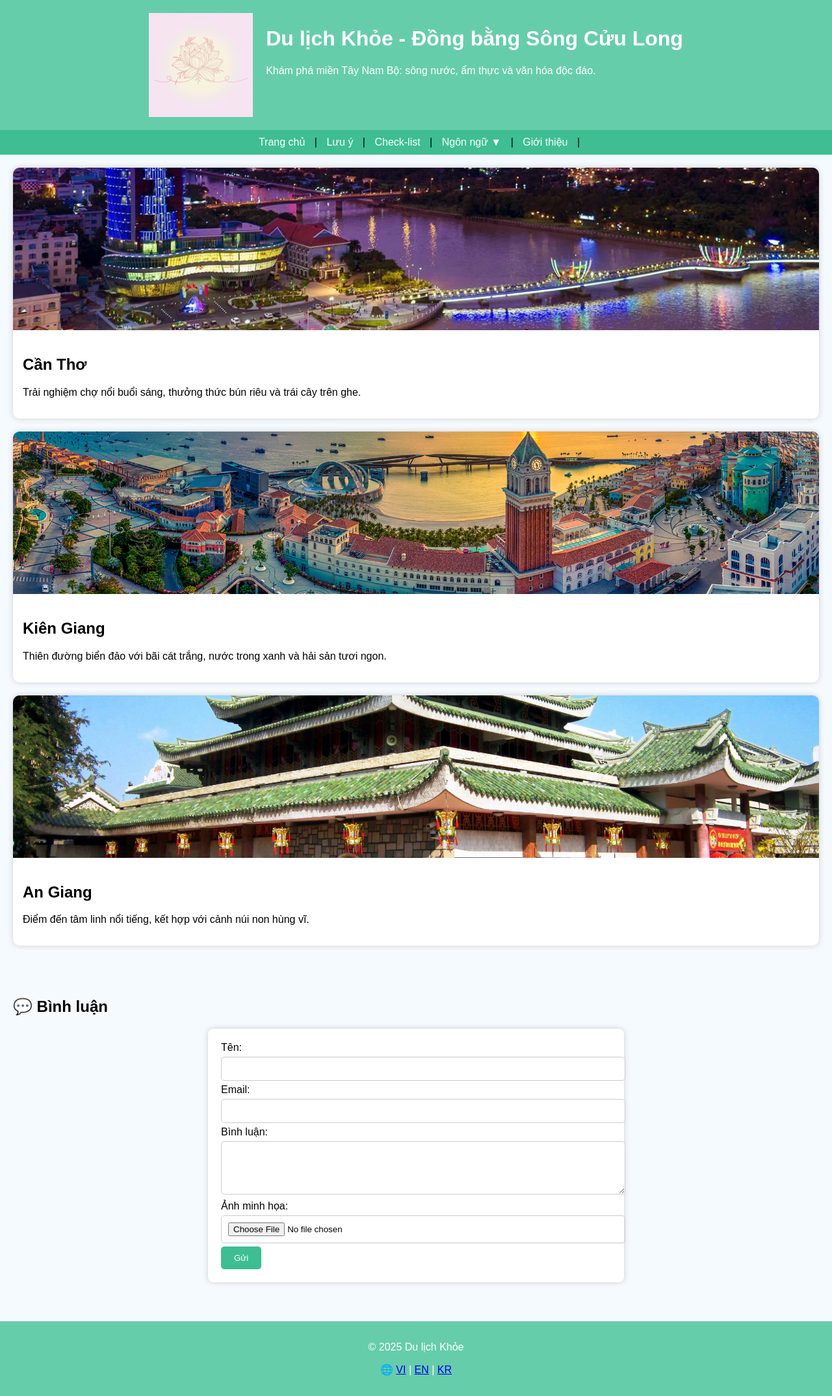
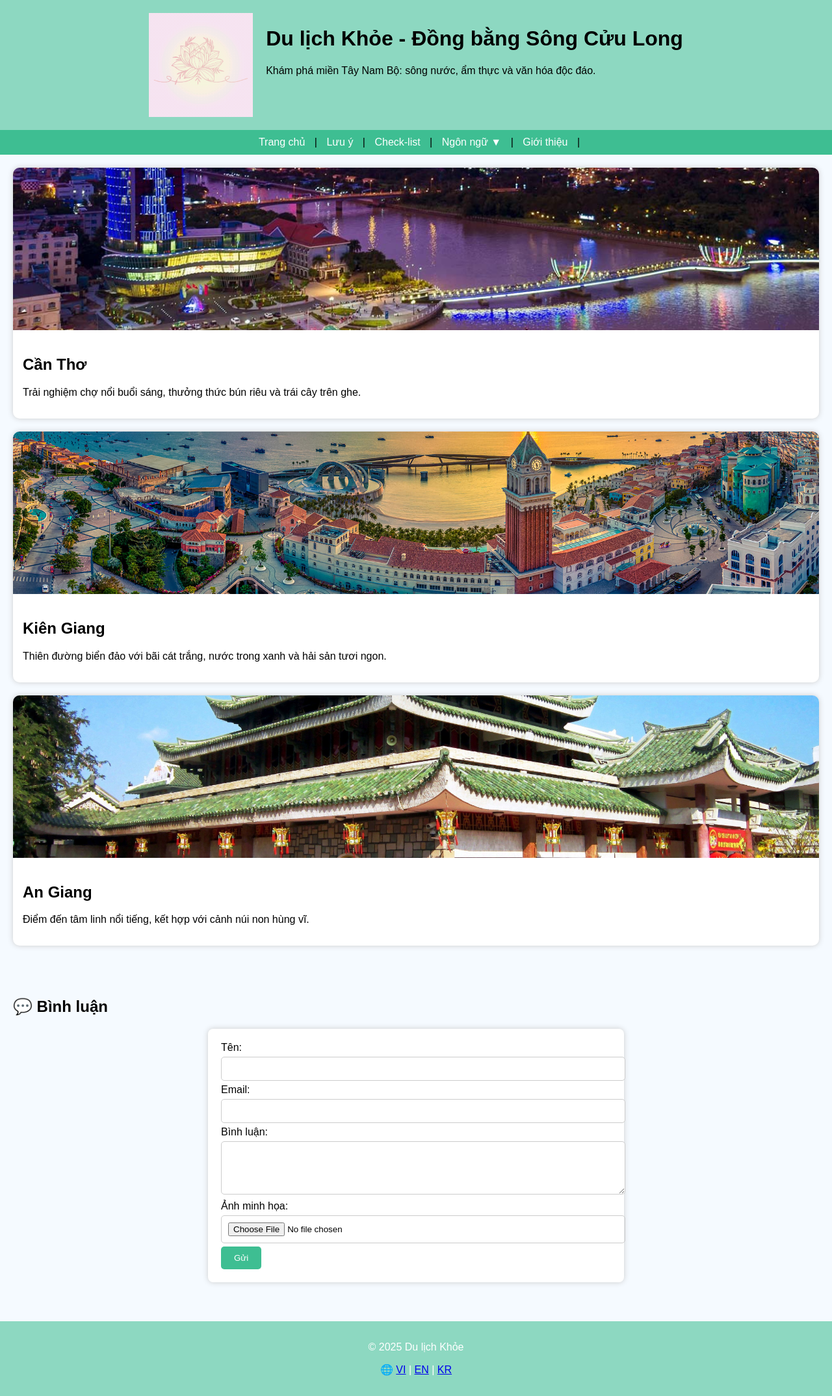
Before and after one commit to hhiep1111/dulichkhoe, a FastAPI app: page / in a window 1280 px wide. Shown: the whole page at 65% size. Run offline with FastAPI, Linux system fonts and the light colour scheme; data that the repository does not hold is empty.

Commit message:
Update index.html

```diff
--- a/templates/index.html
+++ b/templates/index.html
@@ -12,8 +12,8 @@
             padding: 0;
         }
         header {
-            background: #66CDAA;
-            color: white;
+            background: #8DD8C1;
+            color: black;
             padding: 20px;
             display: flex;
             /*align-items: center;*/
@@ -192,7 +192,7 @@
             }
         }
         footer {
-            background: #66CDAA;
+            background: #8DD8C1;
             color: white;
             text-align: center;
             padding: 15px;
@@ -224,7 +224,7 @@
             background: #3EBE92;
         }
         .comment-box {
-            background: #66CDAA;
+            background: #3EBE92;
             border: 1px solid #ddd;
             padding: 10px;
             margin-bottom: 10px;
```
